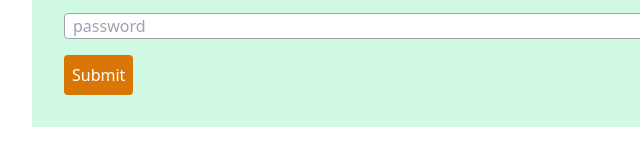
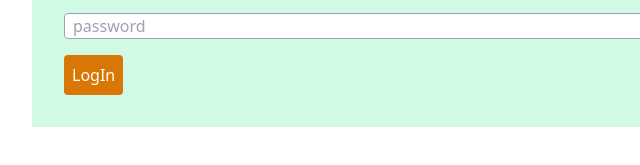
Before and after one commit to 007shohanur/bap-er-bank-repo, a plain HTML site: page index.html in a window 1280 px wide. Shown: the part 253-418 px from the top of the page, 128-768 px from the left. Drawn offline with nearby package versions, Linux system fonts and the light colour scheme.

Commit message:
last update

```diff
--- a/index.html
+++ b/index.html
@@ -19,7 +19,7 @@
             <div>
                     <input id="user-email"class="border block w-3/4 mb-4 px-2 border-gray-400 rounded" type="text" placeholder="your email">
                     <input id="user-password" class="border block w-3/4 mb-4 px-2 border-gray-400 rounded" type="password" name="" id="" placeholder="password">
-                    <button id="login-submit" class="bg-yellow-600 rounded px-2 py-2 text-white font-medium">Submit</button>
+                    <button id="login-submit" class="bg-yellow-600 rounded px-2 py-2 text-white font-medium">LogIn</button>
             </div>
         </section>
     </main>
```
